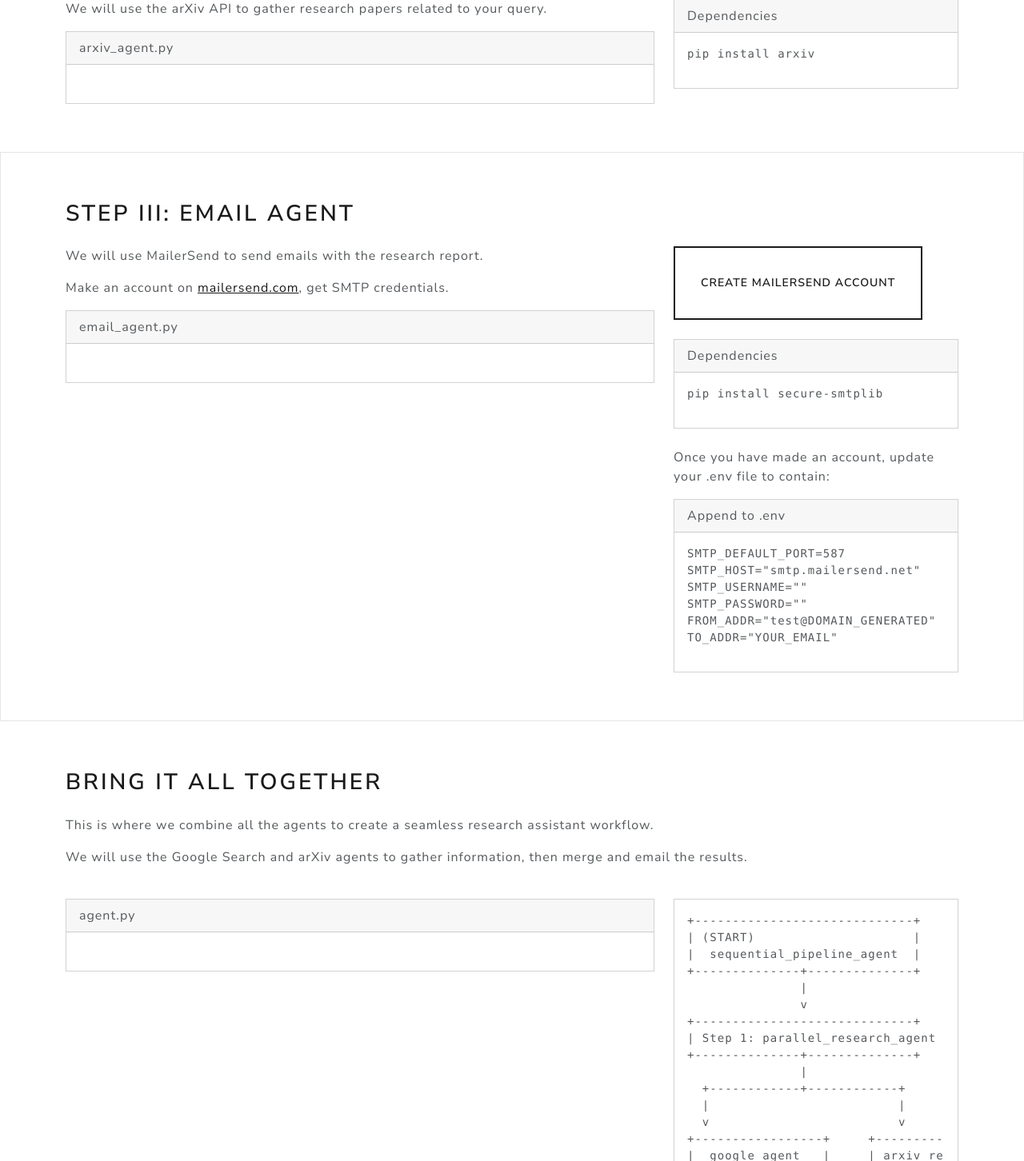
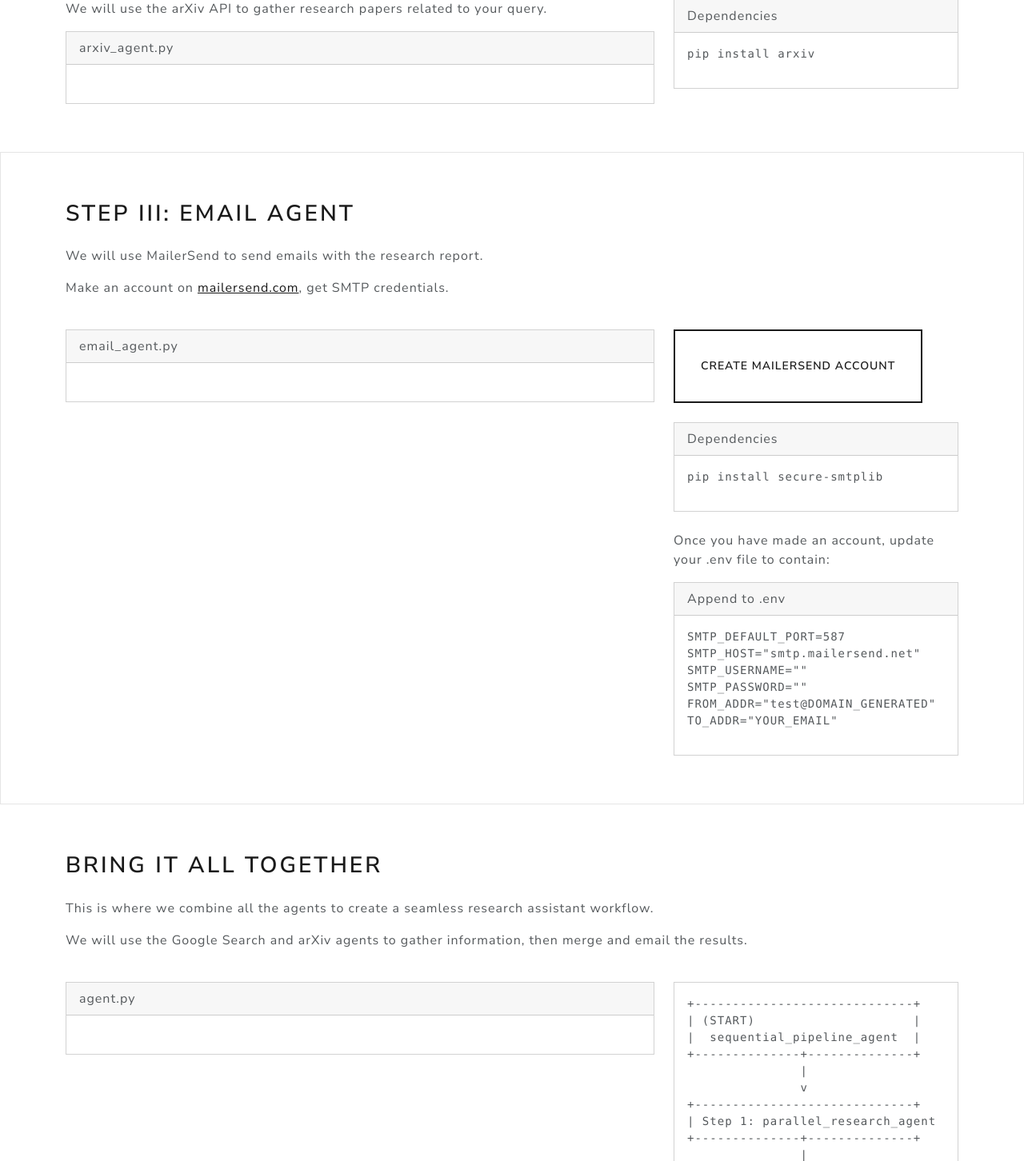
Before and after one commit to nenuadrian/google-agents, a PHP site: page / in a window 1280 px wide. Shown: the part 2377-3829 px from the top of the page at 80% size. Run offline with PHP 8.4, Linux system fonts and the light colour scheme.

Commit message:
paraphraze

```diff
--- a/workshop/index.php
+++ b/workshop/index.php
@@ -82,8 +82,8 @@
             class="btn btn-outline-primary btn-lg">
             GitHub Repository
           </a>
-          <br/><br/>
-          <br/><br/>
+          <br /><br />
+          <br /><br />
           <h2>nenuadrian.com/uom/gdg/2025/workshop</h2>
         </div>
         <div class="col-lg-5">
@@ -267,10 +267,12 @@ adk run adk_research_assistant
     <div class="container">
       <h2 class="mb-4">Step III: Email Agent</h2>
       <div class="row gy-4">
-        <div class="col-lg-8">
+        <div class="col-lg-12">
           <p>We will use MailerSend to send emails with the research report.</p>
           <p>Make an account on <a href="https://www.mailersend.com/" target="_blank">mailersend.com</a>, get SMTP
-            credentials.
+            credentials.</p>
+        </div>
+        <div class="col-lg-8">
           <div class="card">
             <div class="card-header">
               email_agent.py
```
